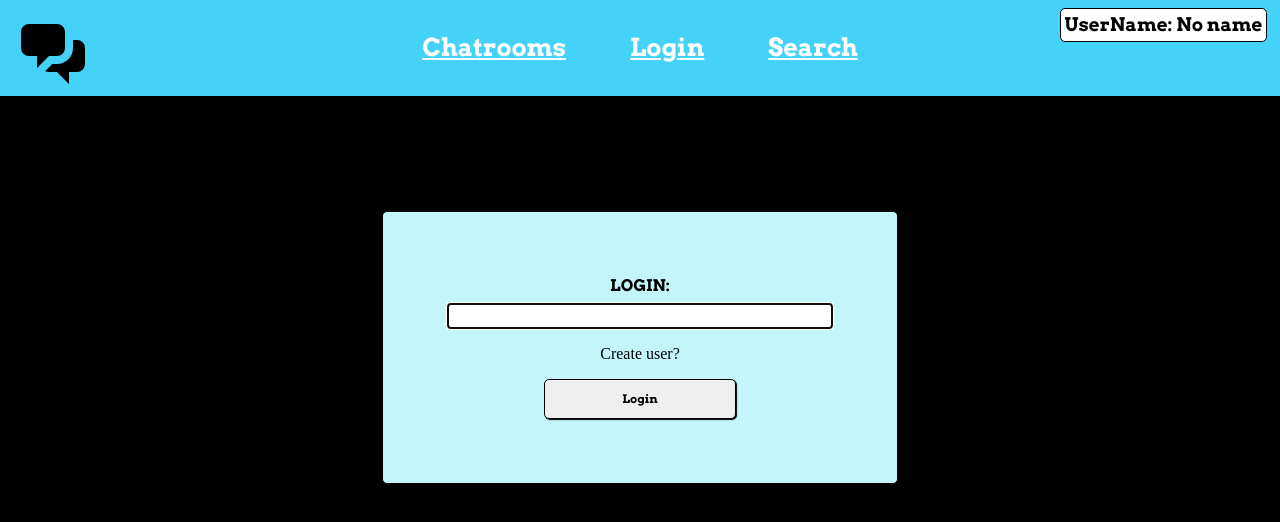
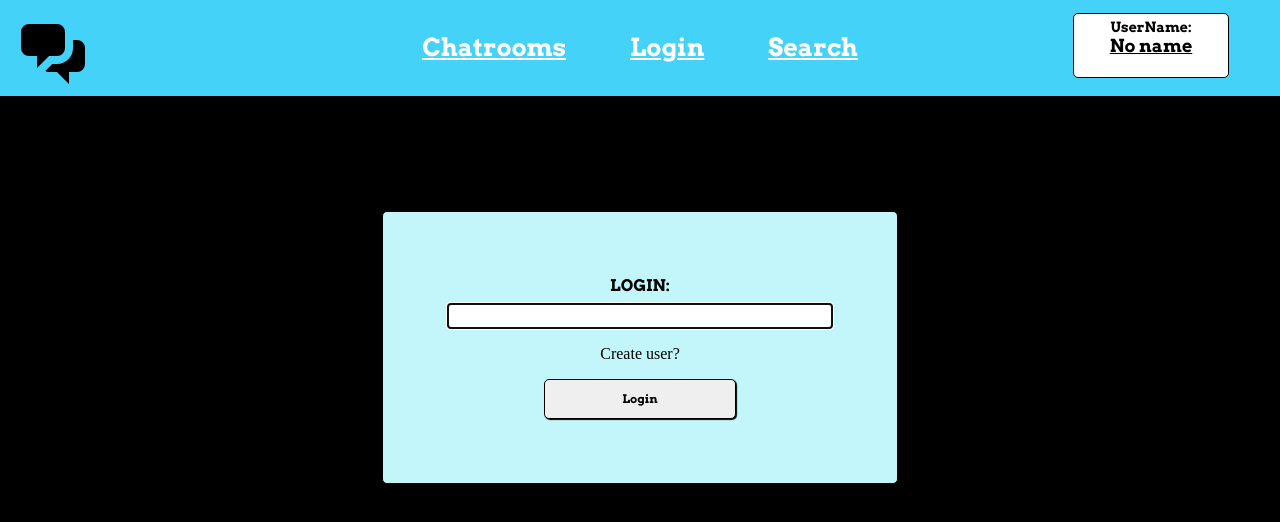
Before and after one commit to NilsFaelt/chatapp, a React (Vite) app: page /login in a window 1280 px wide. Shown: the top 522 px of the page. Built offline with nearby package versions, Linux system fonts and the light colour scheme; no server answers.

Commit message:
added random

```diff
--- a/src/App.css
+++ b/src/App.css
@@ -19,3 +19,17 @@ button{
 button:hover{
   background-color: rgb(249, 230, 134);
 }
+.buttonWarning{
+  font-size:calc(8px + 0.3vw);
+  width: 15vw;
+  height: 5vh;
+  border-radius: 5px;
+  margin: 0 auto;
+  border: solid 1px black;
+  cursor: pointer;
+  box-shadow: 1px 1px 1px;
+  font-family: 'Arvo', serif;
+}
+.buttonWarning:hover{
+  background-color: rgb(250, 75, 72);
+}
--- a/src/components/chatRoom/ChatRoom.jsx
+++ b/src/components/chatRoom/ChatRoom.jsx
@@ -100,6 +100,7 @@ const ChatRoom = ({
         <p className={Styles.username}>Username: {user}</p>
         {choosenRooom ? (
           <button
+            className='buttonWarning'
             onClick={() => deleteRoom()}
             style={{
               marginBottom: "2vh",
--- a/src/components/chatRoom/chatRoom.module.css
+++ b/src/components/chatRoom/chatRoom.module.css
@@ -5,7 +5,7 @@
     width: 50vw;
     height: 75vh;
     margin-top: 5vh;
-    margin-left: 22vw;
+    margin-left: 24vw;
     border-radius: 5px;
     border: solid 1px black;
     background-color: rgb(210, 204, 204);
@@ -83,7 +83,7 @@
     border: 1px solid black;
     border-radius: 5px;
     margin-bottom: 4vh;
-    overflow: scroll;
+    overflow: scroll ;
 }
 .displayUsers{
     text-align: center;
@@ -133,6 +133,7 @@
     margin-left: 0.5vw;
 }
 .date{
+    bottom: 1vh;
     font-size: 0.7vw;
     margin-left: 0.5vw;
     margin-top: 0.3vh;
--- a/src/components/chatRooms/ChatRooms.jsx
+++ b/src/components/chatRooms/ChatRooms.jsx
@@ -41,12 +41,6 @@ const ChatRooms = ({ user }) => {
     console.log(room, "join roooom");
 
     setChoosenRoom(room);
-    // socket.emit("send_message", {
-    //   message: "Welcome",
-    //   room: "roo2",
-    //   user: "Admin",
-    //   date: "",
-    // });
     console.log(room);
   };
 
--- a/src/components/chatRooms/chatRooms.module.css
+++ b/src/components/chatRooms/chatRooms.module.css
@@ -1,11 +1,13 @@
 .container{
     display: flex;
     flex-direction: row;
+
 }
 .chatRoomContainer{
     display: flex;
     flex-direction: column;
-    margin: 0 auto;
+    /* margin: 0 auto; */
+    margin-left: 8vw;
     margin-top: 5vh;
     width: 15vw;
     height: 75vh;
--- a/src/components/header/Header.jsx
+++ b/src/components/header/Header.jsx
@@ -11,7 +11,9 @@ const Header = ({ user }) => {
       </Link>
       <Navbar />
       {user ? (
-        <h3 className={Styles.userTitle}>UserName: {user}</h3>
+        <h3 className={Styles.userTitle}>
+          UserName: <br /> <span className={Styles.userName}>{user}</span>
+        </h3>
       ) : (
         <h3 className={Styles.userTitle}>UserName: No User</h3>
       )}
--- a/src/components/header/header.module.css
+++ b/src/components/header/header.module.css
@@ -17,13 +17,23 @@
 }
 .userTitle{
     position: absolute;
+    height: 7vh;
+    width: 10vw;
+    font-size: 1.1vw;
     background-color: rgb(255, 255, 255);
     padding: 0.3vw;
+    padding-left: 1vw;
+    padding-right: 1vw;
     border: 1px solid black;
     border-radius: 5px;
     font-family: 'Arvo', serif;
-    margin-top: 1vh;
-    right: 1vw
+    margin-top: 1.6vh;
+    right: 4vw;
+    text-align: center;
+}
+.userName{
+   text-decoration:  underline ;
+   font-size: 1.4vw;
 }
 .link{
     color: black;
```
